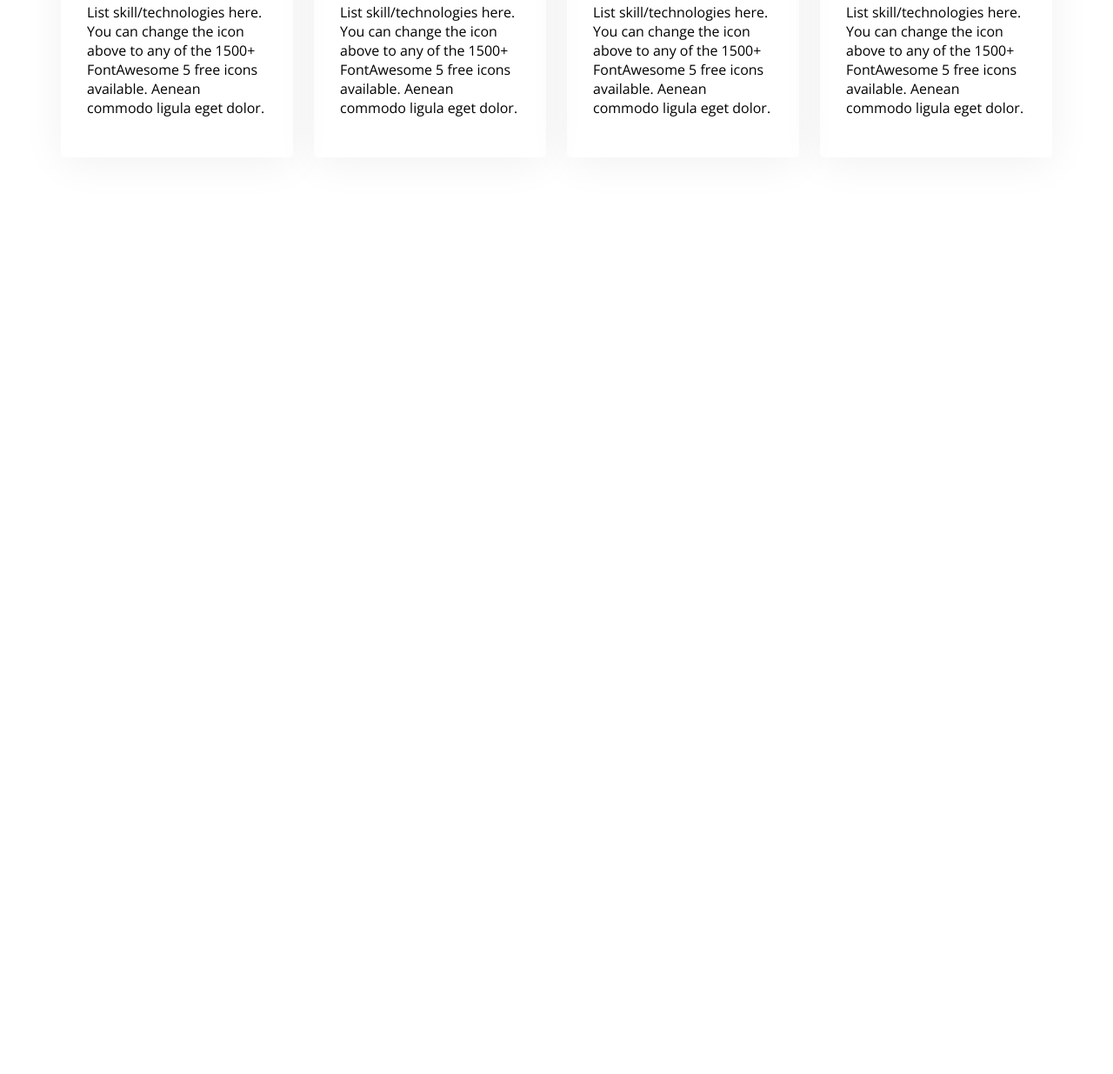
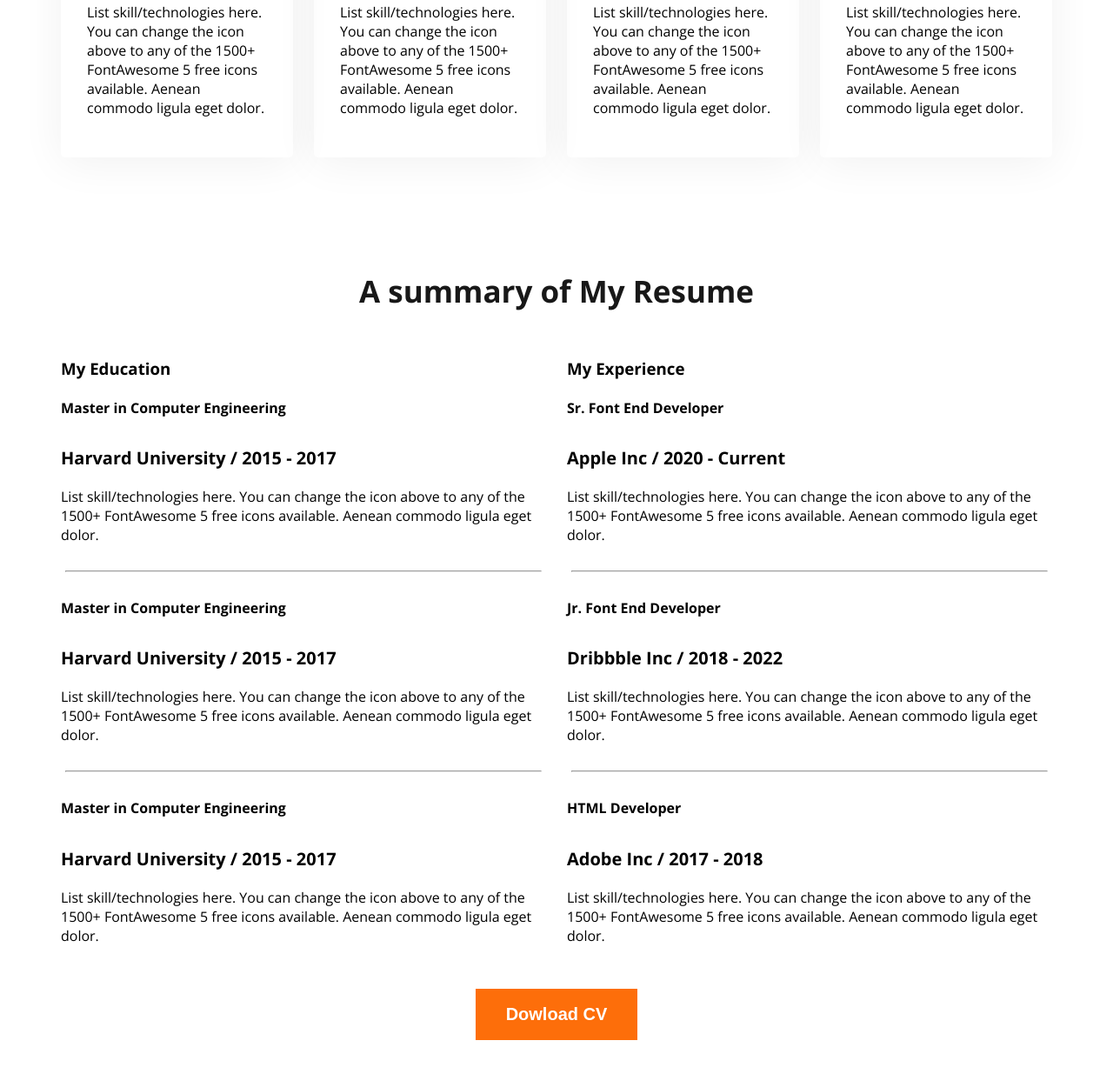
Before and after one commit to jahidur17/web-dev-protfolio, a plain HTML site: page index.html in a window 1280 px wide. Shown: the part 1967-3202 px from the top of the page at 87% size. Before the commit the page ends 2278 px from the top, so only its background shows below. Drawn offline with nearby package versions, Linux system fonts and the light colour scheme.

Commit message:
added the first comment

```diff
--- a/index.html
+++ b/index.html
@@ -96,6 +96,63 @@
             </div>
          </section>
 
+          <section class="resume">
+            <h3 class="section-title text-center">A summary of My Resume</h3>
+            <div class="resume-container">
+
+                <div class="resume-column">
+                    <h3 class="resume-column-title">My Education</h3>
+                    <div class="experience">
+                        <h4 class="experience-title">Master in Computer Engineering</h4>
+                        <h5 class="experience-sub-title">Harvard University / 2015 - 2017</h5>
+                        <div class="experience-description">List skill/technologies here. You can change the icon above
+                            to any of the 1500+ FontAwesome 5 free icons available. Aenean commodo ligula eget dolor.</div>
+                    </div>
+                    <hr>
+                    <div class="experience">
+                        <h4 class="experience-title">Master in Computer Engineering</h4>
+                        <h5 class="experience-sub-title">Harvard University / 2015 - 2017</h5>
+                        <div class="experience-description">List skill/technologies here. You can change the icon above
+                            to any of the 1500+ FontAwesome 5 free icons available. Aenean commodo ligula eget dolor.</div>
+                    </div>
+                    <hr>
+                    <div class="experience">
+                        <h4 class="experience-title">Master in Computer Engineering</h4>
+
+                        <h5 class="experience-sub-title">Harvard University / 2015 - 2017</h5>
+                        <div class="experience-description">List skill/technologies here. You can change the icon above
+                            to any of the 1500+ FontAwesome 5 free icons available. Aenean commodo ligula eget dolor.</div>
+                    </div>
+                </div>
+                <div class="resume-column">
+                    <h3 class="resume-column-title">My Experience</h3>
+                    <div class="experience">
+                        <h4 class="experience-title">Sr. Font End Developer</h4>
+                        <h5 class="experience-sub-title">Apple Inc / 2020 - Current</h5>
+                        <div class="experience-description">List skill/technologies here. You can change the icon above
+                            to any of the 1500+ FontAwesome 5 free icons available. Aenean commodo ligula eget dolor.</div>
+                            <hr>
+                    </div>
+                    <div class="experience">
+                        <h4 class="experience-title">Jr. Font End Developer</h4>
+                        <h5 class="experience-sub-title">Dribbble Inc / 2018 - 2022</h5>
+                        <div class="experience-description">List skill/technologies here. You can change the icon above
+                            to any of the 1500+ FontAwesome 5 free icons available. Aenean commodo ligula eget dolor.</div>
+                            <hr>
+                    </div>
+                    <div class="experience">
+                        <h4 class="experience-title">HTML Developer</h4>
+                        <h5 class="experience-sub-title">Adobe Inc / 2017 - 2018</h5>
+                        <div class="experience-description">List skill/technologies here. You can change the icon above
+                            to any of the 1500+ FontAwesome 5 free icons available. Aenean commodo ligula eget dolor.</div>
+                    </div>
+                </div>
+            </div>
+            <div class="text-center jahid">
+                <button class="btn-primary">Dowload CV</button>
+            </div>
+          </section>
+
     </main>
     <footer>
 
--- a/styles/portfolio.css
+++ b/styles/portfolio.css
@@ -155,3 +155,26 @@ main section{
     box-shadow: 0px 6px 50px 0px rgba(0,0,0,0.06);
     border-radius: 5px;
 }
+/* resume container */
+
+.resume-container{
+    display: flex;
+    gap: 24px;
+}
+
+.experience-description .experience-sub-title{
+    color: #757575;
+}
+
+.experience-sub-title{
+    font-size: 20px;
+    font-weight: 600px;
+    margin-bottom: 20px;
+}
+.resume hr{
+    margin: 30px 5px;
+}
+
+.jahid{
+    margin-top: 50px;
+}
```
